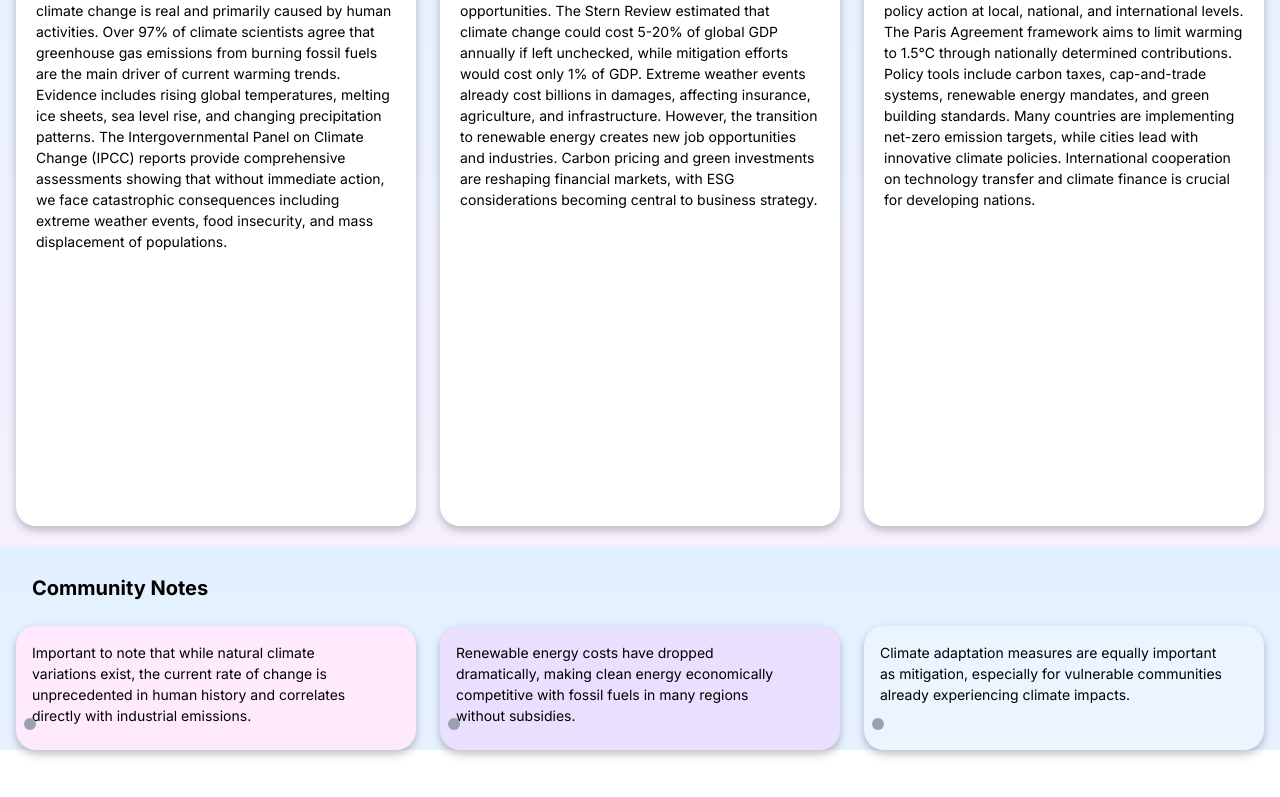
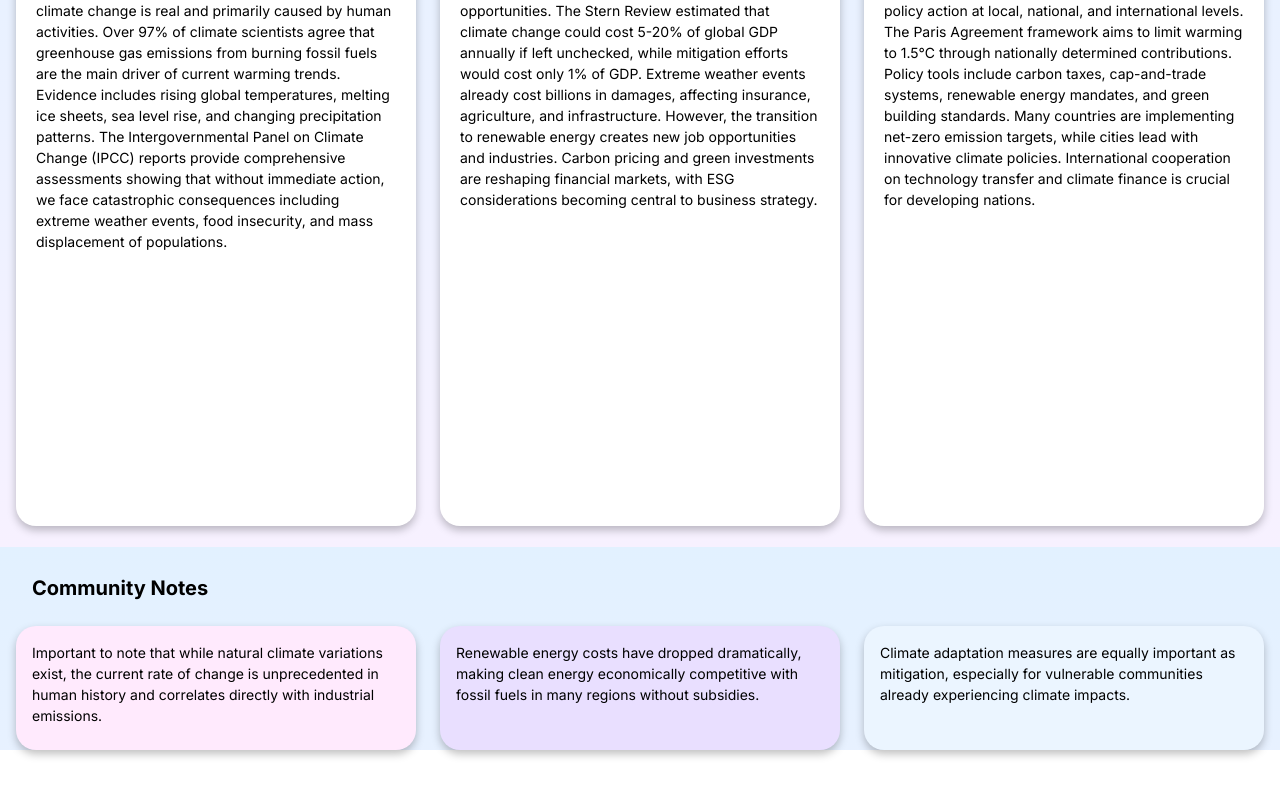
Before and after one commit to maymilla/Summa, a Next.js app: page /topic/1 in a window 1280 px wide. Shown: the part 253-1050 px from the top of the page. Built offline with nearby package versions, Linux system fonts and the light colour scheme.

Commit message:
feat: Add animated hover effects to community notes

```diff
--- a/app/topic/[id]/page.tsx
+++ b/app/topic/[id]/page.tsx
@@ -58,12 +58,13 @@ export default function TopicDetailPage({ params }: TopicDetailPageProps) {
 
           {/* Community Note Cards */}
           <div className="grid grid-cols-1 md:grid-cols-2 xl:grid-cols-3 gap-6 justify-items-center">
-            {currentTopic.communityNotes.map((note) => (
+            {currentTopic.communityNotes.map((note, index) => (
               <CommunityNote
                 key={note.id}
                 content={note.content}
                 backgroundColor={note.backgroundColor}
                 sources={note.sources}
+                colorCycle={index}
               />
             ))}
           </div>
--- a/components/CommunityNote.tsx
+++ b/components/CommunityNote.tsx
@@ -1,41 +1,112 @@
+import React from 'react';
+import styled from 'styled-components';
+import HoverCard, { useHoverContent } from './HoverCard';
+
 interface CommunityNoteProps {
   content: string;
   backgroundColor: string;
   sources?: string[];
+  colorCycle?: number; // Index to determine color rotation
 }
+
+const SourcesContainer = styled.div`
+  position: absolute;
+  bottom: 0.5rem;
+  right: 0.5rem;
+  z-index: 20;
+
+  .sources-tooltip {
+    position: absolute;
+    bottom: 100%;
+    right: 0;
+    margin-bottom: 0.5rem;
+    width: 12rem;
+    background-color: white;
+    border: 1px solid #e5e7eb;
+    border-radius: 0.5rem;
+    box-shadow: 0 10px 15px -3px rgba(0, 0, 0, 0.1);
+    opacity: 0;
+    transition: opacity 0.2s;
+    padding: 0.5rem;
+    z-index: 30;
+  }
+
+  .hover-card:hover .sources-tooltip {
+    opacity: 1;
+  }
+
+  .sources-title {
+    font-size: 0.75rem;
+    font-weight: 600;
+    color: #374151;
+    margin-bottom: 0.25rem;
+  }
+
+  .sources-list {
+    font-size: 0.75rem;
+    color: #6b7280;
+    list-style: none;
+    padding: 0;
+    margin: 0;
+  }
+
+  .sources-list li {
+    padding-bottom: 0.25rem;
+    border-bottom: 1px solid #f3f4f6;
+    margin-bottom: 0.25rem;
+  }
+
+  .sources-list li:last-child {
+    border-bottom: none;
+    margin-bottom: 0;
+  }
+`;
+
+const ContentWrapper = styled.div`
+  font-size: 0.875rem;
+  color: #000000;
+  font-weight: 400;
+  line-height: 1.5;
+  height: 84px;
+  overflow-y: auto;
+  overflow-x: hidden;
+  padding-right: 0.5rem;
+
+  /* Hide scrollbar but keep functionality */
+  &::-webkit-scrollbar {
+    display: none;
+  }
+
+  -ms-overflow-style: none;
+  scrollbar-width: none;
+`;
 
 export default function CommunityNote({
   content,
   backgroundColor,
   sources = [],
+  colorCycle = 0,
 }: CommunityNoteProps) {
+  const hoverContent = useHoverContent(
+    <ContentWrapper>{content}</ContentWrapper>
+  );
+
   return (
-    <div
-      className="w-full max-w-[419px] min-w-[320px] h-[124px] rounded-[20px] shadow-[0px_4px_8px_0px_rgba(0,0,0,0.25)] relative group mx-auto hover-lift smooth-transition"
-      style={{ backgroundColor }}
-    >
-      <div className="p-4 h-full">
-        <p className="text-sm text-black font-normal leading-normal h-[84px] overflow-y-auto overflow-x-hidden scrollbar-hide pr-6">
-          {content}
-        </p>
+    <HoverCard backgroundColor={backgroundColor} height="124px" colorCycle={colorCycle}>
+      {hoverContent}
 
-        {sources.length > 0 && (
-          <div className="absolute bottom-2 right-2 tooltip-container">
-            <div className="w-3 h-3 bg-gray-400 rounded-full cursor-help smooth-transition hover:bg-gray-500">
-              <div className="tooltip-content absolute bottom-full right-0 mb-2 w-48 bg-white border border-gray-200 rounded-lg shadow-lg opacity-0 group-hover:opacity-100 transition-opacity duration-200 z-10 p-2">
-                <div className="text-xs font-semibold text-gray-700 mb-1">Sources:</div>
-                <ul className="text-xs text-gray-600 space-y-1">
-                  {sources.map((source, index) => (
-                    <li key={index} className="border-b border-gray-100 pb-1 last:border-b-0">
-                      {source}
-                    </li>
-                  ))}
-                </ul>
-              </div>
-            </div>
+      {sources.length > 0 && (
+        <SourcesContainer>
+          <div className="sources-tooltip">
+            <div className="sources-title">Sources:</div>
+            <ul className="sources-list">
+              {sources.map((source, index) => (
+                <li key={index}>{source}</li>
+              ))}
+            </ul>
           </div>
-        )}
-      </div>
-    </div>
+        </SourcesContainer>
+      )}
+    </HoverCard>
   );
 }
--- /dev/null
+++ b/components/HoverCard.tsx
@@ -0,0 +1,195 @@
+import React from 'react';
+import styled from 'styled-components';
+
+interface HoverCardProps {
+  children: React.ReactNode;
+  backgroundColor?: string;
+  width?: string;
+  height?: string;
+  borderRadius?: string;
+  className?: string;
+  style?: React.CSSProperties;
+  colorCycle?: number; // 0, 1, or 2 to determine color rotation order
+}
+
+const StyledWrapper = styled.div<{
+  $backgroundColor?: string;
+  $width?: string;
+  $height?: string;
+  $borderRadius?: string;
+  $colorCycle?: number;
+}>`
+  .hover-card {
+    position: relative;
+    display: block;
+    width: ${props => props.$width || '100%'};
+    max-width: 419px;
+    min-width: 320px;
+    height: ${props => props.$height || '124px'};
+    border-radius: ${props => props.$borderRadius || '20px'};
+    box-shadow: 0px 4px 8px 0px rgba(0, 0, 0, 0.25);
+    margin: 0 auto;
+    overflow: hidden;
+    cursor: pointer;
+    transition: transform 0.3s ease;
+    background-color: ${props => props.$backgroundColor || 'transparent'};
+  }
+
+  .hover-card:hover {
+    transform: translateY(-2px);
+  }
+
+  .card-bg {
+    overflow: hidden;
+    border-radius: ${props => props.$borderRadius || '20px'};
+    position: absolute;
+    top: 0;
+    left: 0;
+    width: 100%;
+    height: 100%;
+    transform: scale(1);
+    transition: transform 1.8s cubic-bezier(0.19, 1, 0.22, 1);
+  }
+
+  .card-bg-layers {
+    position: absolute;
+    left: 50%;
+    transform: translate(-50%);
+    top: -60%;
+    aspect-ratio: 1 / 1;
+    width: max(200%, 10rem);
+  }
+
+  .card-bg-layer {
+    border-radius: 9999px;
+    position: absolute;
+    top: 0;
+    left: 0;
+    width: 100%;
+    height: 100%;
+    transform: scale(0);
+  }
+
+  .card-bg-layer.-purple {
+    background-color: ${props => {
+      const colors = ['rgba(233, 223, 255, 0.9)', 'rgba(235, 245, 255, 0.9)', 'rgba(255, 234, 253, 0.9)'];
+      const cycle = props.$colorCycle || 0;
+      return colors[cycle % 3];
+    }};
+  }
+
+  .card-bg-layer.-turquoise {
+    background-color: ${props => {
+      const colors = ['rgba(233, 223, 255, 0.9)', 'rgba(235, 245, 255, 0.9)', 'rgba(255, 234, 253, 0.9)'];
+      const cycle = props.$colorCycle || 0;
+      return colors[(cycle + 1) % 3];
+    }};
+  }
+
+  .card-bg-layer.-yellow {
+    background-color: ${props => {
+      const colors = ['rgba(233, 223, 255, 0.9)', 'rgba(235, 245, 255, 0.9)', 'rgba(255, 234, 253, 0.9)'];
+      const cycle = props.$colorCycle || 0;
+      return colors[(cycle + 2) % 3];
+    }};
+  }
+
+  .card-content {
+    position: relative;
+    z-index: 10;
+    padding: 1rem;
+    height: 100%;
+  }
+
+  .card-inner {
+    position: relative;
+  }
+
+  .card-inner-static {
+    display: block;
+    transition: transform 1.4s cubic-bezier(0.19, 1, 0.22, 1), opacity 0.3s linear;
+  }
+
+  .card-inner-hover {
+    position: absolute;
+    top: 0;
+    left: 0;
+    opacity: 0;
+    transform: translateY(70%);
+    display: block;
+    transition: transform 1.4s cubic-bezier(0.19, 1, 0.22, 1), opacity 1.4s cubic-bezier(0.19, 1, 0.22, 1);
+  }
+
+  .hover-card:hover .card-inner-static {
+    opacity: 0;
+    transform: translateY(-70%);
+  }
+
+  .hover-card:hover .card-inner-hover {
+    opacity: 1;
+    transform: translateY(0);
+  }
+
+  .hover-card:hover .card-bg-layer {
+    transition: transform 1.3s cubic-bezier(0.19, 1, 0.22, 1), opacity 0.3s linear;
+  }
+
+  .hover-card:hover .card-bg-layer-1 {
+    transform: scale(1);
+  }
+
+  .hover-card:hover .card-bg-layer-2 {
+    transition-delay: 0.1s;
+    transform: scale(1);
+  }
+
+  .hover-card:hover .card-bg-layer-3 {
+    transition-delay: 0.2s;
+    transform: scale(1);
+  }
+`;
+
+export default function HoverCard({
+  children,
+  backgroundColor,
+  width,
+  height,
+  borderRadius,
+  className,
+  style,
+  colorCycle = 0,
+}: HoverCardProps) {
+  return (
+    <StyledWrapper
+      $backgroundColor={backgroundColor}
+      $width={width}
+      $height={height}
+      $borderRadius={borderRadius}
+      $colorCycle={colorCycle}
+    >
+      <div className={`hover-card ${className || ''}`} style={style}>
+        <span className="card-bg">
+          <span className="card-bg-layers">
+            <span className="card-bg-layer card-bg-layer-1 -purple" />
+            <span className="card-bg-layer card-bg-layer-2 -turquoise" />
+            <span className="card-bg-layer card-bg-layer-3 -yellow" />
+          </span>
+        </span>
+
+        <div className="card-content">
+          {children}
+        </div>
+      </div>
+    </StyledWrapper>
+  );
+}
+
+// Export a hook for content with hover effects
+export function useHoverContent(content: React.ReactNode) {
+  return (
+    <div className="card-inner">
+      <div className="card-inner-static">{content}</div>
+      <div className="card-inner-hover">{content}</div>
+    </div>
+  );
+}
```
Also changed, not shown: package.json (+6 -5 lines), 1 other file (tests, documents, lock files or other folders).
